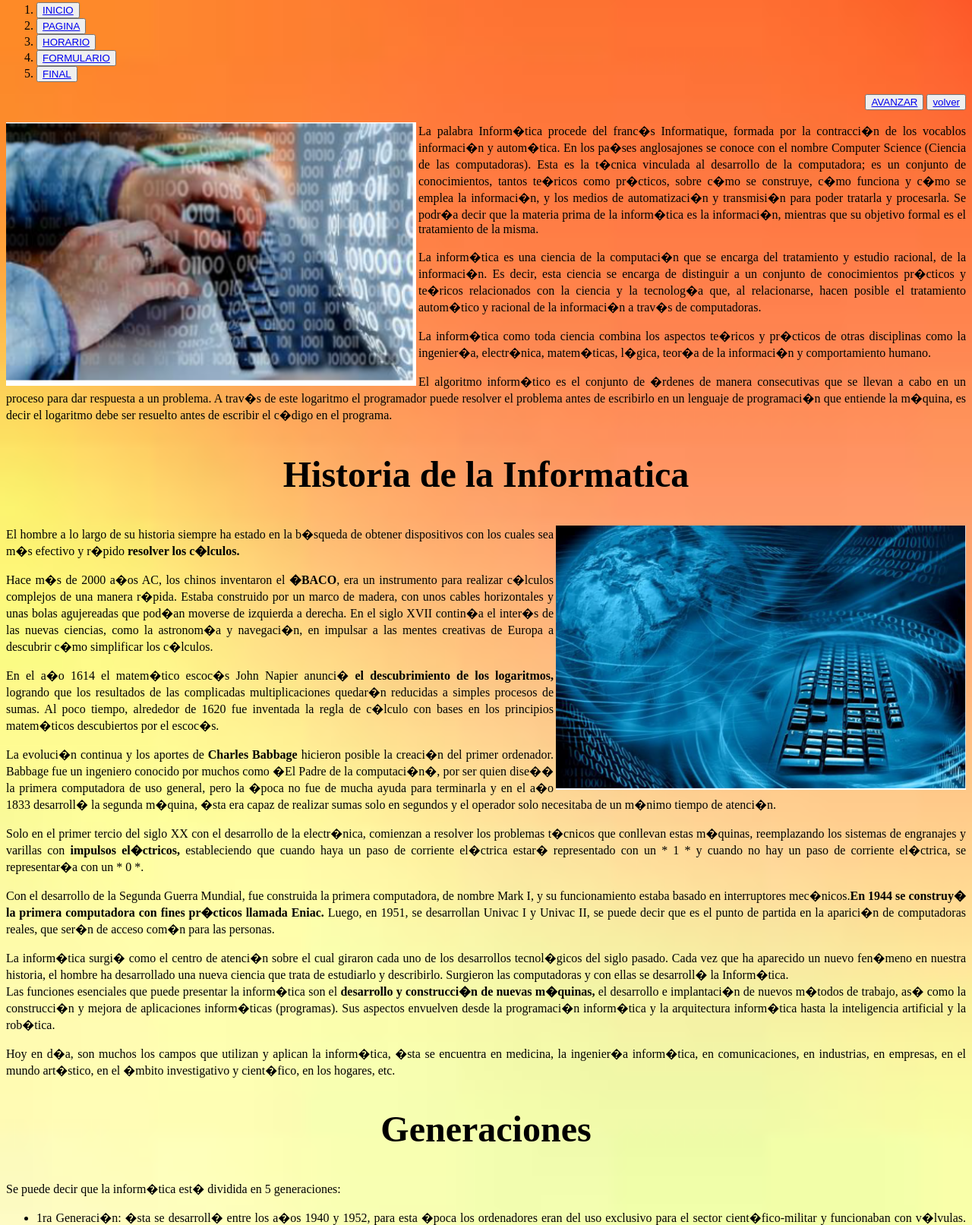
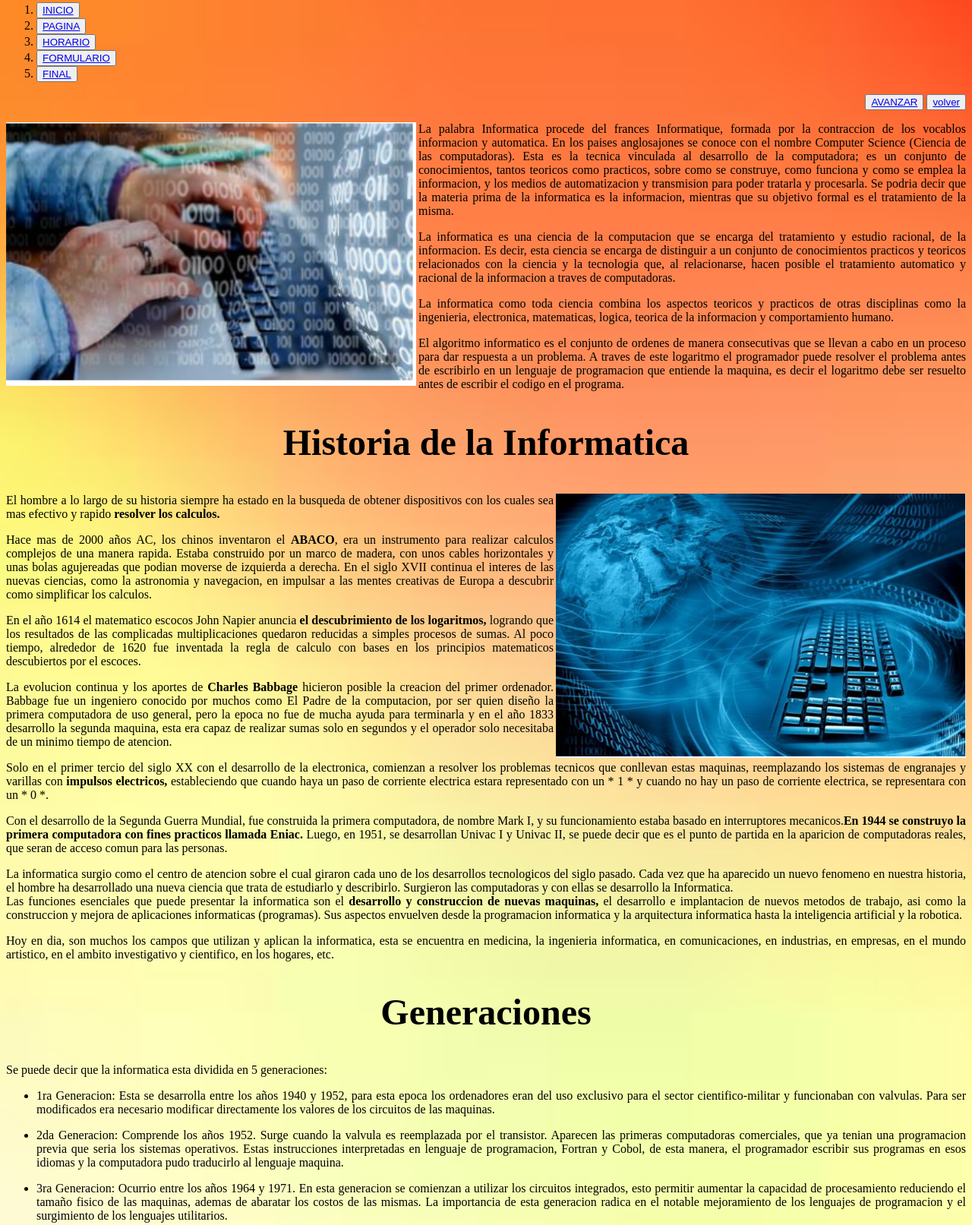
Before and after one commit to Luiscastillo15/Portafolio-IUTEPAL.github.io, a plain HTML site: page P2.html in a window 1280 px wide. Shown: the part 122-1735 px from the top of the page at 76% size. Drawn offline with Linux system fonts and the light colour scheme.

Commit message:
tercer commit

```diff
--- a/P2.html
+++ b/P2.html
@@ -1,5 +1,5 @@
 <html>
-	<head><title>�Que es informatica?</title>
+	<head><title>Que es informatica?</title>
 	</head>
 	<body background="Imagen/fondo.jpg" style=background-size:cover>
 		<font face="Bookman Old Style" Color="black">
@@ -25,79 +25,79 @@
 			</div>
 		<div>
 		<div class="contenido" align="justify">
-		<P><Img SRC= "Imagen/Imagen1.png" width="540" heigth="200" align="left">La palabra Inform�tica procede del franc�s Informatique,
-		formada por la contracci�n de los vocablos informaci�n y autom�tica.
-		En los pa�ses anglosajones se conoce con el nombre Computer Science
-		(Ciencia de las computadoras). Esta es la t�cnica vinculada al
-		desarrollo de la computadora; es un conjunto de conocimientos, tantos te�ricos como pr�cticos,
-		sobre c�mo se construye, c�mo funciona y c�mo se emplea la informaci�n,
-		y los medios de automatizaci�n y transmisi�n para poder tratarla y procesarla.
-		Se podr�a decir que la materia prima de la inform�tica es la informaci�n,
+		<P><Img SRC= "Imagen/Imagen1.png" width="540" heigth="200" align="left">La palabra Informatica procede del frances Informatique,
+		formada por la contraccion de los vocablos informacion y automatica.
+		En los paises anglosajones se conoce con el nombre Computer Science
+		(Ciencia de las computadoras). Esta es la tecnica vinculada al
+		desarrollo de la computadora; es un conjunto de conocimientos, tantos teoricos como practicos,
+		sobre como se construye, como funciona y como se emplea la informacion,
+		y los medios de automatizacion y transmision para poder tratarla y procesarla.
+		Se podria decir que la materia prima de la informatica es la informacion,
 		mientras que su objetivo formal es el tratamiento de la misma.</p>
 
-		<p>La inform�tica es una ciencia de la computaci�n que se encarga del
-		tratamiento y estudio racional, de la informaci�n. Es decir, esta ciencia se encarga
-		de distinguir a un conjunto de conocimientos pr�cticos y te�ricos relacionados con la ciencia y la
-		tecnolog�a que, al relacionarse, hacen posible el tratamiento autom�tico y racional de la
-		informaci�n a trav�s de computadoras.</p>
+		<p>La informatica es una ciencia de la computacion que se encarga del
+		tratamiento y estudio racional, de la informacion. Es decir, esta ciencia se encarga
+		de distinguir a un conjunto de conocimientos practicos y teoricos relacionados con la ciencia y la
+		tecnologia que, al relacionarse, hacen posible el tratamiento automatico y racional de la
+		informacion a traves de computadoras.</p>
 
-		<p>La inform�tica como toda ciencia combina los aspectos
-		te�ricos y pr�cticos de otras disciplinas como la ingenier�a, electr�nica, matem�ticas,
-		l�gica, teor�a de la informaci�n y comportamiento humano.</p>
+		<p>La informatica como toda ciencia combina los aspectos
+		teoricos y practicos de otras disciplinas como la ingenieria, electronica, matematicas,
+		logica, teorica de la informacion y comportamiento humano.</p>
 
-		<p>El algoritmo inform�tico es el
-		conjunto de �rdenes de manera consecutivas que se llevan a cabo en un proceso para dar respuesta
-		a un problema. A trav�s de este logaritmo el programador puede resolver el problema antes
-		de escribirlo en un lenguaje de programaci�n que entiende la m�quina, es decir el logaritmo
-		debe ser resuelto antes de escribir el c�digo en el programa.</p>
+		<p>El algoritmo informatico es el
+		conjunto de ordenes de manera consecutivas que se llevan a cabo en un proceso para dar respuesta
+		a un problema. A traves de este logaritmo el programador puede resolver el problema antes
+		de escribirlo en un lenguaje de programacion que entiende la maquina, es decir el logaritmo
+		debe ser resuelto antes de escribir el codigo en el programa.</p>
 			<Center>
 			<font size="6"><h2>Historia de la Informatica</h2></font>
 			</Center>
-		<p><Img SRC= "imagen/Imagen2.png" Width="540" heigth="200" align="right">El hombre a lo largo de su historia siempre ha estado en la b�squeda de obtener dispositivos con los cuales sea m�s efectivo y r�pido <b>resolver los c�lculos.</b></p>
+		<p><Img SRC= "imagen/Imagen2.png" Width="540" heigth="200" align="right">El hombre a lo largo de su historia siempre ha estado en la busqueda de obtener dispositivos con los cuales sea mas efectivo y rapido <b>resolver los calculos.</b></p>
 
-		<p>Hace m�s de 2000 a�os AC, los chinos inventaron el <strong>�BACO</strong>, era un instrumento para realizar c�lculos complejos de una manera r�pida.
-		Estaba construido por un marco de madera, con unos cables horizontales y unas bolas agujereadas que pod�an moverse de izquierda a derecha.
-		En el siglo XVII contin�a el inter�s de las nuevas ciencias, como la astronom�a y navegaci�n, en impulsar a las mentes creativas de Europa a descubrir
-		c�mo simplificar los c�lculos.</p>
+		<p>Hace mas de 2000 años AC, los chinos inventaron el <strong>ABACO</strong>, era un instrumento para realizar calculos complejos de una manera rapida.
+		Estaba construido por un marco de madera, con unos cables horizontales y unas bolas agujereadas que podian moverse de izquierda a derecha.
+		En el siglo XVII continua el interes de las nuevas ciencias, como la astronomia y navegacion, en impulsar a las mentes creativas de Europa a descubrir
+		como simplificar los calculos.</p>
 
-		<p>En el a�o 1614 el matem�tico escoc�s John Napier anunci� <strong>el descubrimiento de los logaritmos,</strong> logrando que los resultados de las complicadas
-		multiplicaciones quedar�n reducidas a simples procesos de sumas. Al poco tiempo, alrededor de 1620 fue inventada la regla de c�lculo con bases en los principios
-		matem�ticos descubiertos por el escoc�s.</p>
+		<p>En el año 1614 el matematico escocos John Napier anuncia <strong>el descubrimiento de los logaritmos,</strong> logrando que los resultados de las complicadas
+		multiplicaciones quedaron reducidas a simples procesos de sumas. Al poco tiempo, alrededor de 1620 fue inventada la regla de calculo con bases en los principios
+		matematicos descubiertos por el escoces.</p>
 
-		<p>La evoluci�n continua y los aportes de <b>Charles Babbage</b> hicieron posible la creaci�n del primer ordenador. Babbage fue un ingeniero conocido por
-		muchos como �El Padre de la computaci�n�, por ser quien dise�� la primera computadora de uso general, pero la �poca no fue de mucha ayuda para
-		terminarla y en el a�o 1833 desarroll� la segunda m�quina, �sta era capaz de realizar sumas solo en segundos y el operador solo necesitaba de un m�nimo
-		tiempo de atenci�n.</p>
+		<p>La evolucion continua y los aportes de <b>Charles Babbage</b> hicieron posible la creacion del primer ordenador. Babbage fue un ingeniero conocido por
+		muchos como El Padre de la computacion, por ser quien diseño la primera computadora de uso general, pero la epoca no fue de mucha ayuda para
+		terminarla y en el año 1833 desarrollo la segunda maquina, esta era capaz de realizar sumas solo en segundos y el operador solo necesitaba de un minimo
+		tiempo de atencion.</p>
 
-		<p>Solo en el primer tercio del siglo XX con el desarrollo de la electr�nica, comienzan a resolver los problemas t�cnicos que conllevan estas m�quinas,
-		reemplazando los sistemas de engranajes y varillas con <strong>impulsos el�ctricos,</strong> estableciendo que cuando haya un paso de corriente el�ctrica estar�
-		representado con un * 1 * y cuando no hay un paso de corriente el�ctrica, se representar�a con un * 0 *.</p>
+		<p>Solo en el primer tercio del siglo XX con el desarrollo de la electronica, comienzan a resolver los problemas tecnicos que conllevan estas maquinas,
+		reemplazando los sistemas de engranajes y varillas con <strong>impulsos electricos,</strong> estableciendo que cuando haya un paso de corriente electrica estara
+		representado con un * 1 * y cuando no hay un paso de corriente electrica, se representara con un * 0 *.</p>
 
 		<p>Con el desarrollo de la Segunda Guerra Mundial, fue construida la primera computadora, de nombre Mark I, y su funcionamiento estaba basado en interruptores
-		mec�nicos.<strong>En 1944 se construy� la primera computadora con fines pr�cticos llamada Eniac.</strong> Luego, en 1951, se desarrollan Univac I y Univac II, se puede decir que es el punto
-		de partida en la aparici�n de computadoras reales, que ser�n de acceso com�n para las personas.</p>
+		mecanicos.<strong>En 1944 se construyo la primera computadora con fines practicos llamada Eniac.</strong> Luego, en 1951, se desarrollan Univac I y Univac II, se puede decir que es el punto
+		de partida en la aparicion de computadoras reales, que seran de acceso comun para las personas.</p>
 
-		<p>La inform�tica surgi� como el centro de atenci�n sobre el cual giraron cada uno de los desarrollos tecnol�gicos del siglo pasado. Cada vez que ha aparecido un
-		nuevo fen�meno en nuestra historia, el hombre ha desarrollado una nueva ciencia que trata de estudiarlo y describirlo. Surgieron las computadoras y con ellas se desarroll�
-		la Inform�tica.<Br />Las funciones esenciales que puede presentar la inform�tica son el <strong>desarrollo y construcci�n de nuevas m�quinas,</strong> el desarrollo e implantaci�n de
-		nuevos m�todos de trabajo, as� como la construcci�n y mejora de aplicaciones inform�ticas (programas). Sus aspectos envuelven desde la programaci�n inform�tica
-		y la arquitectura inform�tica hasta la inteligencia artificial y la rob�tica.
+		<p>La informatica surgio como el centro de atencion sobre el cual giraron cada uno de los desarrollos tecnologicos del siglo pasado. Cada vez que ha aparecido un
+		nuevo fenomeno en nuestra historia, el hombre ha desarrollado una nueva ciencia que trata de estudiarlo y describirlo. Surgieron las computadoras y con ellas se desarrollo
+		la Informatica.<Br />Las funciones esenciales que puede presentar la informatica son el <strong>desarrollo y construccion de nuevas maquinas,</strong> el desarrollo e implantacion de
+		nuevos metodos de trabajo, asi como la construccion y mejora de aplicaciones informaticas (programas). Sus aspectos envuelven desde la programacion informatica
+		y la arquitectura informatica hasta la inteligencia artificial y la robotica.
 
-		<p>Hoy en d�a, son muchos los campos que utilizan y aplican la inform�tica, �sta se encuentra en medicina, la ingenier�a inform�tica, en comunicaciones,
-		en industrias, en empresas, en el mundo art�stico, en el �mbito investigativo y cient�fico, en los hogares, etc.</p>
+		<p>Hoy en dia, son muchos los campos que utilizan y aplican la informatica, esta se encuentra en medicina, la ingenieria informatica, en comunicaciones,
+		en industrias, en empresas, en el mundo artistico, en el ambito investigativo y cientifico, en los hogares, etc.</p>
 			<Center>
 			<font size="6"><h2>Generaciones</h2></font>
 			</Center>
-		<p>Se puede decir que la inform�tica est� dividida en 5 generaciones:</p>
+		<p>Se puede decir que la informatica esta dividida en 5 generaciones:</p>
 
-		<ul><li>1ra Generaci�n: �sta se desarroll� entre los a�os 1940 y 1952, para esta �poca los ordenadores eran del uso exclusivo para el sector cient�fico-militar y funcionaban con v�lvulas. Para ser modificados era necesario modificar directamente los valores de los circuitos de las m�quinas.</li></ul>
-		<ul><li>2da Generaci�n: Comprende los a�os 1952. Surge cuando la v�lvula es reemplazada por el transistor. Aparecen las primeras computadoras comerciales, que ya ten�an una programaci�n previa que ser�a los sistemas operativos. Estas instrucciones interpretadas en lenguaje de programaci�n, Fortran y Cobol, de esta manera, el programador escribi� sus programas en esos idiomas y la computadora pudo traducirlo al lenguaje m�quina.</li></ul>
-		<ul><li>3ra Generaci�n: Ocurri� entre los a�os 1964 y 1971. En �sta generaci�n se comienzan a utilizar los circuitos integrados, esto permiti� aumentar la capacidad de procesamiento reduciendo el tama�o f�sico de las m�quinas, adem�s de abaratar los costos de las mismas. La importancia de esta generaci�n radica en el notable mejoramiento de los lenguajes de programaci�n y el surgimiento de los lenguajes utilitarios.</li></ul>
-		<ul><li>4ta Generaci�n: Comprende los a�os 1971 y 1981. Esta fase de evoluci�n se caracteriz� por la integraci�n de los componentes electr�nicos, y esto dio como resultado la aparici�n del microprocesador, que es la integraci�n de todos los elementos b�sicos de la computadora en un solo circuito integrado.</li></ul>
-		<ul><li>5ta Generaci�n: Desde 1981 hasta la actualidad. Ciertos expertos consideran que esta generaci�n termina con el surgimiento de procesadores Pentium, per� consideraremos que a�n no ha terminado. Se caracteriza por la aparici�n de la PC, como se la conoce actualmente.</li></ul>
+		<ul><li>1ra Generacion: Esta se desarrolla entre los años 1940 y 1952, para esta epoca los ordenadores eran del uso exclusivo para el sector cientifico-militar y funcionaban con valvulas. Para ser modificados era necesario modificar directamente los valores de los circuitos de las maquinas.</li></ul>
+		<ul><li>2da Generacion: Comprende los años 1952. Surge cuando la valvula es reemplazada por el transistor. Aparecen las primeras computadoras comerciales, que ya tenian una programacion previa que seria los sistemas operativos. Estas instrucciones interpretadas en lenguaje de programacion, Fortran y Cobol, de esta manera, el programador escribir sus programas en esos idiomas y la computadora pudo traducirlo al lenguaje maquina.</li></ul>
+		<ul><li>3ra Generacion: Ocurrio entre los años 1964 y 1971. En esta generacion se comienzan a utilizar los circuitos integrados, esto permitir aumentar la capacidad de procesamiento reduciendo el tamaño fisico de las maquinas, ademas de abaratar los costos de las mismas. La importancia de esta generacion radica en el notable mejoramiento de los lenguajes de programacion y el surgimiento de los lenguajes utilitarios.</li></ul>
+		<ul><li>4ta Generacion: Comprende los años 1971 y 1981. Esta fase de evolucion se caracteriza por la integracion de los componentes electronicos, y esto dio como resultado la aparicion del microprocesador, que es la integracion de todos los elementos basicos de la computadora en un solo circuito integrado.</li></ul>
+		<ul><li>5ta Generacion: Desde 1981 hasta la actualidad. Ciertos expertos consideran que esta generacion termina con el surgimiento de procesadores Pentium, pero consideraremos que aun no ha terminado. Se caracteriza por la aparicion de la PC, como se la conoce actualmente.</li></ul>
 
-		<p>Un sistema inform�tico es un ordenador b�sico o funcional, que incluye el hardware y software requerido para que sea comprensible al usuario.
-		Es el sistema encargado de recopilar datos, procesar y difundir la informaci�n una vez encauzada.</p>
+		<p>Un sistema informatico es un ordenador basico o funcional, que incluye el hardware y software requerido para que sea comprensible al usuario.
+		Es el sistema encargado de recopilar datos, procesar y difundir la informacion una vez encauzada.</p>
 		</font>
 	</div>
 	</body>
```
